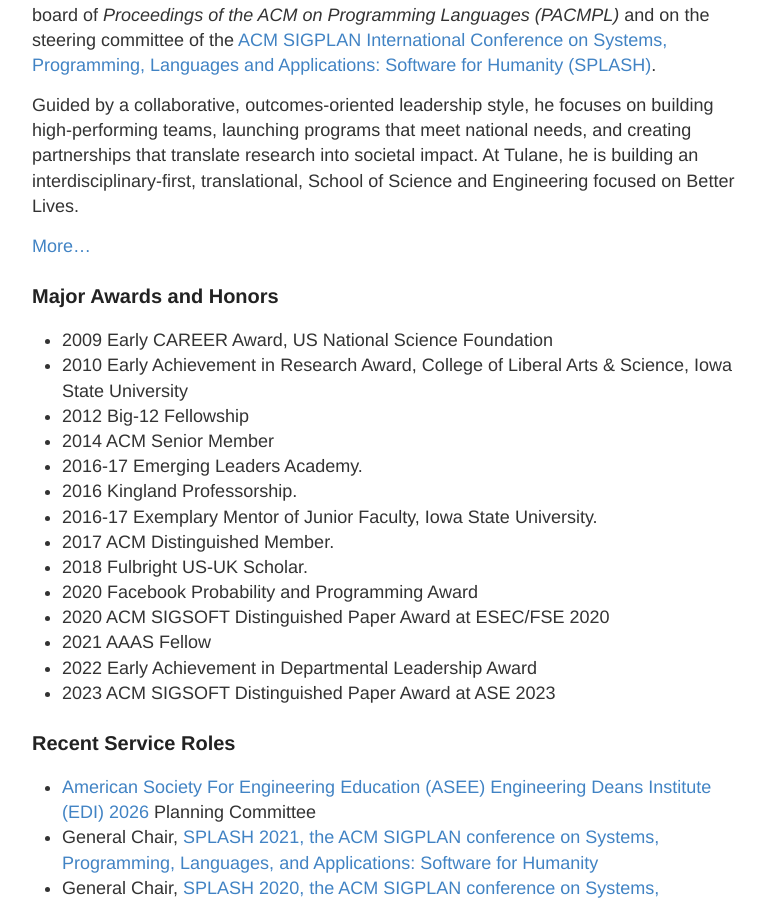
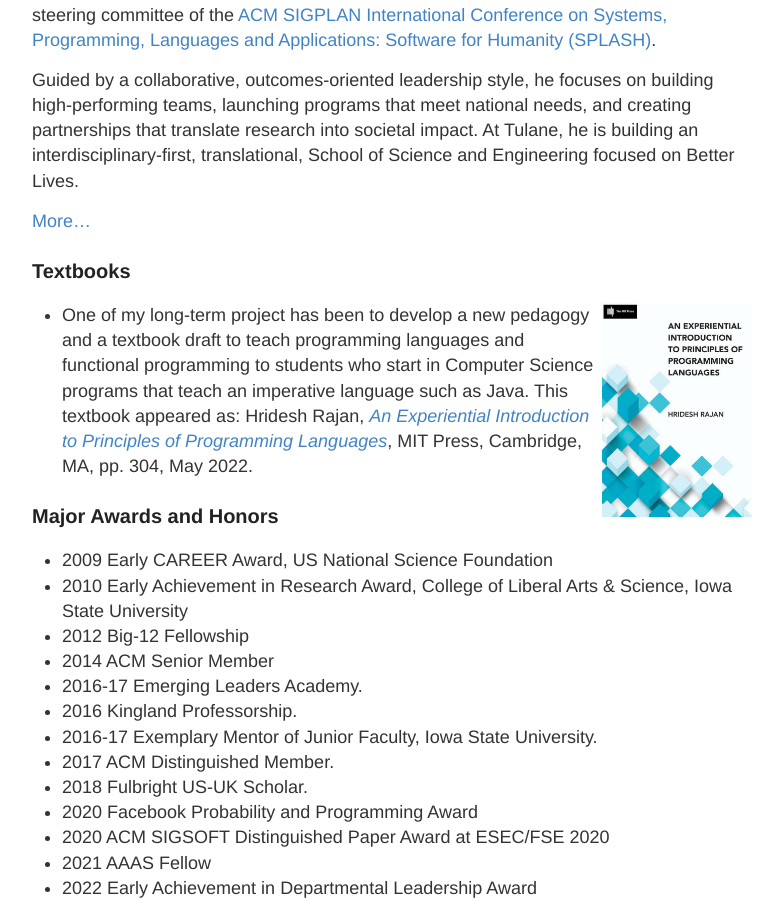
Before and after one commit to hridesh/hridesh.github.io, a Jekyll site: the page built from index.md, in a window 1280 px wide and 900 px high, scrolled down 766 px. Shown: the whole window, without its empty margins (248-1031 px from the left). Built offline with Jekyll 4.4.1, drawn with Linux system fonts in a browser that asks for light colours.

Commit message:
misc changes

```diff
--- a/index.md
+++ b/index.md
@@ -3,8 +3,6 @@
 title: About
 permalink: /
 ---
-
-[![bookimage](images/eipopl.jpeg){: style="float: right" width="150"}](https://mitpress.mit.edu/9780262045452/an-experiential-introduction-to-principles-of-programming-languages/)
 
 Hridesh Rajan serves as the Dean of the [School of Science and Engineering](https://sse.tulane.edu) at [Tulane University](https://tulane.edu) and as a Professor in the [Tulane University Department of Computer Science](https://sse.tulane.edu/cs). Before Tulane, he was the Kingland Professor and Chair of [Computer Science](https://www.cs.iastate.edu) at [Iowa State University](https://www.iastate.edu) (2019–2024) and the founding Professor-in-Charge of [Data Science Programs](https://datascience.iastate.edu) (2017–2019).
 
@@ -17,6 +15,16 @@
 Guided by a collaborative, outcomes-oriented leadership style, he focuses on building high-performing teams, launching programs that meet national needs, and creating partnerships that translate research into societal impact. At Tulane, he is building an interdisciplinary-first, translational, School of Science and Engineering focused on Better Lives.
 
 [More...](/about/)
+
+### Textbooks
+
+[![bookimage](images/eipopl.jpeg){: style="float: right" width="150"}](https://mitpress.mit.edu/9780262045452/an-experiential-introduction-to-principles-of-programming-languages/)
+
+- One of my long-term project has been to develop a new pedagogy and a textbook draft
+  to teach programming languages and functional programming to students who start in Computer Science programs
+  that teach an imperative language such as Java.
+  This textbook appeared as:
+  Hridesh Rajan, [*An Experiential Introduction to Principles of Programming Languages*](https://mitpress.mit.edu/9780262045452/an-experiential-introduction-to-principles-of-programming-languages/), MIT Press, Cambridge, MA, pp. 304, May 2022.
 
 
 ### Major Awards and Honors
```
